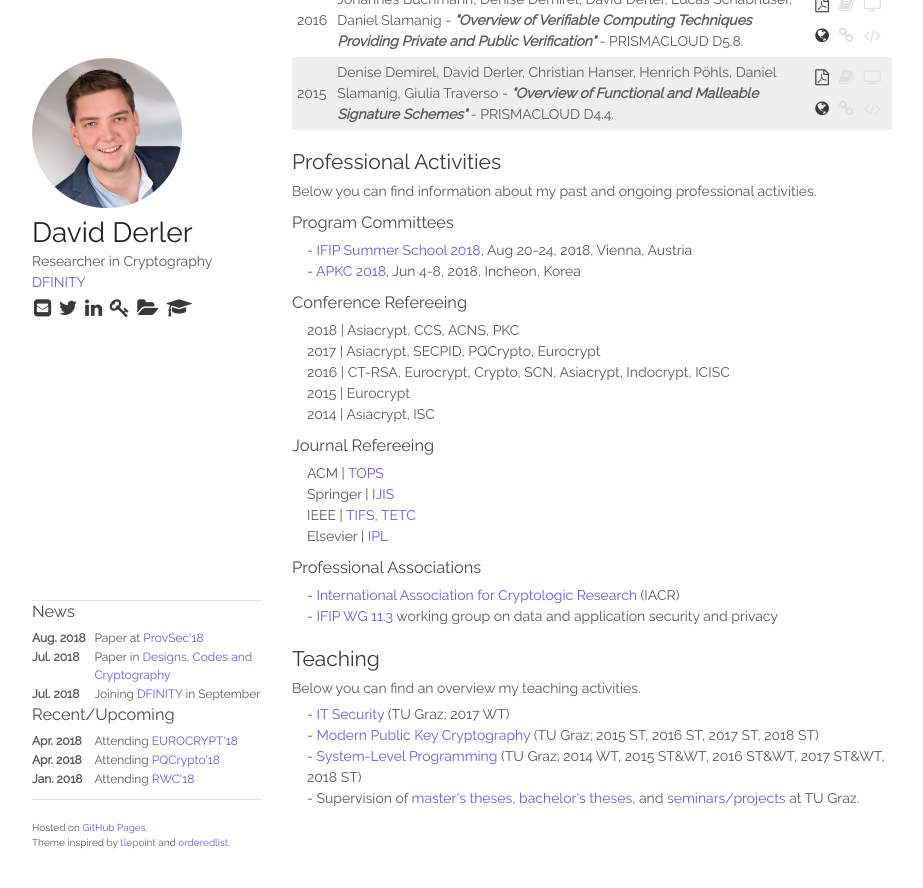
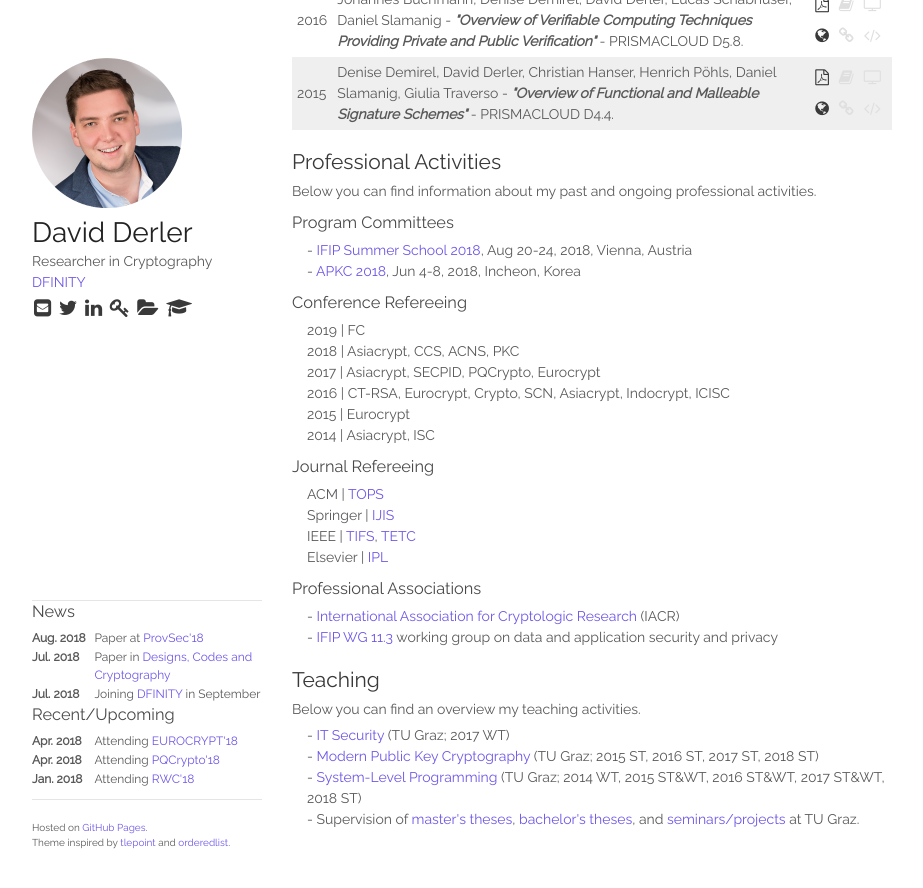
Before and after one commit to derlerd/derlerd.github.io, a Jekyll site: the page built from index.html, in a window 1280 px wide and 900 px high, scrolled down 3131 px. Shown: the top 888 px of the window, without its empty margins (178-1101 px from the left). Built offline with Jekyll 4.4.1, drawn with Linux system fonts in a browser that asks for light colours.

Commit message:
added fc reviewing

```diff
--- a/_includes/professional.html
+++ b/_includes/professional.html
@@ -9,6 +9,7 @@
 
   <h3>Conference Refereeing</h3>
   <ul>
+  	<li>2019 | FC</li>
     <li>2018 | Asiacrypt, CCS, ACNS, PKC</li>
     <li>2017 | Asiacrypt, SECPID, PQCrypto, Eurocrypt</li>
     <li>2016 | CT-RSA, Eurocrypt, Crypto, SCN, Asiacrypt, Indocrypt, ICISC</li>
```
